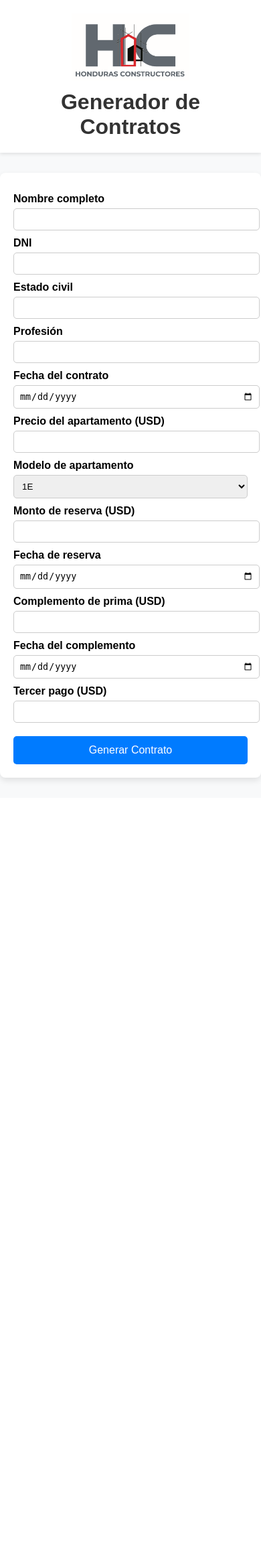
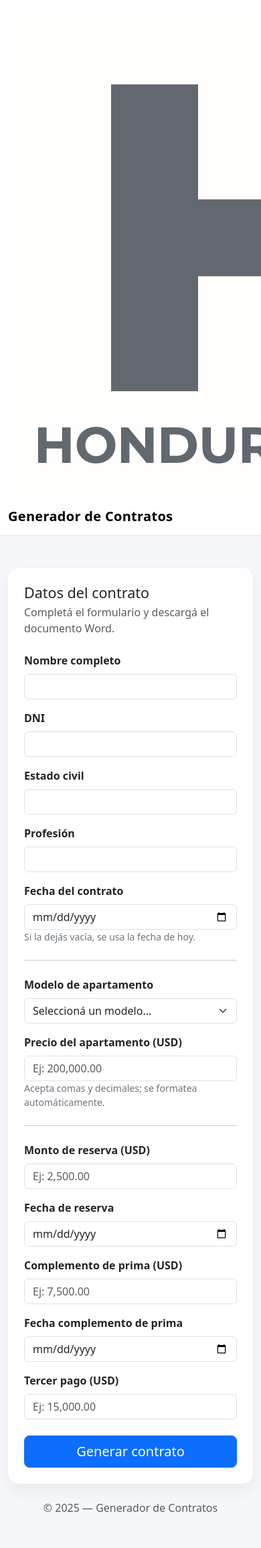
Before and after one commit to Mlopez1980/generador-contrato, a Flask app: page / in a window 390 px wide; the page is wider, and only the part inside the window is pictured. Shown: that part at 67% size. Before the commit the page ends 1168 px from the top of that part, so only its background shows below. Run offline with Flask 3, Linux system fonts and the light colour scheme.

Commit message:
Update formulario.html

```diff
--- a/templates/formulario.html
+++ b/templates/formulario.html
@@ -1,124 +1,163 @@
-<!DOCTYPE html>
-<html lang="es">
+<!doctype html>
+<html lang="es" data-bs-theme="light">
 <head>
-    <meta charset="UTF-8">
-    <meta name="viewport" content="width=device-width, initial-scale=1.0">
+  <meta charset="utf-8" />
+  <meta name="viewport" content="width=device-width, initial-scale=1" />
   <title>Generador de Contratos</title>
+  <!-- Bootstrap 5 -->
+  <link href="https://cdn.jsdelivr.net/npm/bootstrap@5.3.3/dist/css/bootstrap.min.css" rel="stylesheet">
   <style>
-        body {
-            font-family: Arial, sans-serif;
-            background-color: #f8f9fa;
-            margin: 0;
-            padding: 0;
-        }
-        header {
-            text-align: center;
-            padding: 20px;
-            background-color: white;
-            box-shadow: 0px 2px 5px rgba(0,0,0,0.1);
-        }
-        header img {
-            max-height: 100px;
-        }
-        header h1 {
-            margin: 10px 0 0 0;
-            color: #333;
-        }
-        form {
-            max-width: 700px;
-            margin: 30px auto;
-            background: white;
-            padding: 20px;
-            border-radius: 8px;
-            box-shadow: 0px 4px 10px rgba(0,0,0,0.1);
-        }
-        label {
-            display: block;
-            margin-top: 10px;
-            font-weight: bold;
-        }
-        input, select {
-            width: 100%;
-            padding: 8px;
-            margin-top: 5px;
-            border-radius: 5px;
-            border: 1px solid #ccc;
-        }
-        .btn {
-            display: block;
-            width: 100%;
-            background-color: #007BFF;
-            color: white;
-            border: none;
-            padding: 12px;
-            margin-top: 20px;
-            cursor: pointer;
-            border-radius: 5px;
-            font-size: 16px;
-        }
-        .btn:hover {
-            background-color: #0056b3;
-        }
-        option:disabled {
-            background-color: #ccc;
-            color: white;
-        }
+    body { background: #f6f7fb; }
+    .brand { font-weight: 700; letter-spacing: .3px; }
+    .card { border: none; border-radius: 1rem; box-shadow: 0 10px 25px rgba(0,0,0,.06); }
+    .form-label { font-weight: 600; }
+    .helper { font-size: .875rem; color: #6c757d; }
+    option[disabled] { color: #6c757d !important; }
+    header img { max-height: 64px; }
   </style>
 </head>
 <body>
+  <!-- Header -->
+  <nav class="navbar navbar-expand-lg bg-white border-bottom sticky-top">
+    <div class="container d-flex align-items-center gap-3">
+      <img src="{{ url_for('static', filename='logo.png') }}" alt="Logo" />
+      <a class="navbar-brand brand" href="#">Generador de Contratos</a>
+    </div>
+  </nav>
 
-<header>
-    <img src="{{ url_for('static', filename='logo.png') }}" alt="Logo Empresa">
-    <h1>Generador de Contratos</h1>
-</header>
+  <!-- Main -->
+  <div class="container py-5">
+    <div class="row justify-content-center">
+      <div class="col-lg-9 col-xl-8">
+        <div class="card">
+          <div class="card-body p-4 p-sm-5">
+            <h1 class="h4 mb-1">Datos del contrato</h1>
+            <p class="text-muted mb-4">Completá el formulario y descargá el documento Word.</p>
 
-<form method="POST" action="/">
-    <label>Nombre completo</label>
-    <input type="text" name="nombre" required>
+            <form method="post" novalidate class="needs-validation" id="form-contrato">
 
-    <label>DNI</label>
-    <input type="text" name="dni" required>
+              <!-- Datos del cliente -->
+              <div class="row g-3">
+                <div class="col-md-8">
+                  <label class="form-label" for="nombre">Nombre completo</label>
+                  <input class="form-control" id="nombre" name="nombre" type="text" required>
+                  <div class="invalid-feedback">Ingresá el nombre completo.</div>
+                </div>
 
-    <label>Estado civil</label>
-    <input type="text" name="estado_civil" required>
+                <div class="col-md-4">
+                  <label class="form-label" for="dni">DNI</label>
+                  <input class="form-control" id="dni" name="dni" type="text" required>
+                  <div class="invalid-feedback">Ingresá el DNI.</div>
+                </div>
 
-    <label>Profesión</label>
-    <input type="text" name="profesion" required>
+                <div class="col-md-6">
+                  <label class="form-label" for="estado_civil">Estado civil</label>
+                  <input class="form-control" id="estado_civil" name="estado_civil" type="text" required>
+                  <div class="invalid-feedback">Ingresá el estado civil.</div>
+                </div>
 
-    <label>Fecha del contrato</label>
-    <input type="date" name="fecha">
+                <div class="col-md-6">
+                  <label class="form-label" for="profesion">Profesión</label>
+                  <input class="form-control" id="profesion" name="profesion" type="text" required>
+                  <div class="invalid-feedback">Ingresá la profesión.</div>
+                </div>
 
-    <label>Precio del apartamento (USD)</label>
-    <input type="text" name="precio" required>
+                <div class="col-md-4">
+                  <label class="form-label" for="fecha">Fecha del contrato</label>
+                  <input class="form-control" id="fecha" name="fecha" type="date">
+                  <div class="helper">Si la dejás vacía, se usa la fecha de hoy.</div>
+                </div>
+              </div>
 
-    <label>Modelo de apartamento</label>
-    <select name="modelo" required>
-        {% for modelo in modelos_todos %}
-            {% if modelo in no_disponibles %}
-                <option value="{{ modelo }}" disabled>{{ modelo }} (Vendido)</option>
+              <hr class="my-4">
+
+              <!-- Propiedad -->
+              <div class="row g-3">
+                <div class="col-md-6">
+                  <label class="form-label" for="modelo">Modelo de apartamento</label>
+                  <select class="form-select" id="modelo" name="modelo" required>
+                    <option value="" selected disabled>Seleccioná un modelo…</option>
+                    {% for m in modelos_todos %}
+                      {% if m in no_disponibles %}
+                        <option value="{{ m }}" disabled style="color:#6c757d">{{ m }} (VENDIDO)</option>
                       {% else %}
-                <option value="{{ modelo }}">{{ modelo }}</option>
+                        <option value="{{ m }}">{{ m }}</option>
                       {% endif %}
                     {% endfor %}
                   </select>
+                  <div class="invalid-feedback">Seleccioná un modelo.</div>
+                </div>
 
-    <label>Monto de reserva (USD)</label>
-    <input type="text" name="monto_reserva" required>
+                <div class="col-md-6">
+                  <label class="form-label" for="precio">Precio del apartamento (USD)</label>
+                  <input class="form-control" id="precio" name="precio" type="text" inputmode="decimal" placeholder="Ej: 200,000.00" required>
+                  <div class="helper">Acepta comas y decimales; se formatea automáticamente.</div>
+                  <div class="invalid-feedback">Ingresá el precio.</div>
+                </div>
+              </div>
 
-    <label>Fecha de reserva</label>
-    <input type="date" name="fecha_reserva" required>
+              <hr class="my-4">
 
-    <label>Complemento de prima (USD)</label>
-    <input type="text" name="complemento_prima" required>
+              <!-- Pagos -->
+              <div class="row g-3">
+                <div class="col-md-6">
+                  <label class="form-label" for="monto_reserva">Monto de reserva (USD)</label>
+                  <input class="form-control" id="monto_reserva" name="monto_reserva" type="text" inputmode="decimal" placeholder="Ej: 2,500.00" required>
+                  <div class="invalid-feedback">Ingresá el monto de reserva.</div>
+                </div>
 
-    <label>Fecha del complemento</label>
-    <input type="date" name="fecha_complemento" required>
+                <div class="col-md-6">
+                  <label class="form-label" for="fecha_reserva">Fecha de reserva</label>
+                  <input class="form-control" id="fecha_reserva" name="fecha_reserva" type="date">
+                </div>
 
-    <label>Tercer pago (USD)</label>
-    <input type="text" name="tercer_pago" required>
+                <div class="col-md-6">
+                  <label class="form-label" for="complemento_prima">Complemento de prima (USD)</label>
+                  <input class="form-control" id="complemento_prima" name="complemento_prima" type="text" inputmode="decimal" placeholder="Ej: 7,500.00" required>
+                  <div class="invalid-feedback">Ingresá el complemento de prima.</div>
+                </div>
 
-    <button type="submit" class="btn">Generar Contrato</button>
+                <div class="col-md-6">
+                  <label class="form-label" for="fecha_complemento">Fecha complemento de prima</label>
+                  <input class="form-control" id="fecha_complemento" name="fecha_complemento" type="date">
+                </div>
+
+                <div class="col-md-6">
+                  <label class="form-label" for="tercer_pago">Tercer pago (USD)</label>
+                  <input class="form-control" id="tercer_pago" name="tercer_pago" type="text" inputmode="decimal" placeholder="Ej: 15,000.00" required>
+                  <div class="invalid-feedback">Ingresá el tercer pago.</div>
+                </div>
+              </div>
+
+              <div class="d-grid mt-4">
+                <button class="btn btn-primary btn-lg" type="submit">Generar contrato</button>
+              </div>
             </form>
 
+          </div>
+        </div>
+
+        <p class="text-center text-muted mt-4 mb-0">
+          © 2025 — Generador de Contratos
+        </p>
+      </div>
+    </div>
+  </div>
+
+  <!-- Bootstrap JS (validaciones simples) -->
+  <script src="https://cdn.jsdelivr.net/npm/bootstrap@5.3.3/dist/js/bootstrap.bundle.min.js"></script>
+  <script>
+    // Validación nativa Bootstrap
+    (() => {
+      const form = document.getElementById('form-contrato');
+      form.addEventListener('submit', (e) => {
+        if (!form.checkValidity()) {
+          e.preventDefault();
+          e.stopPropagation();
+        }
+        form.classList.add('was-validated');
+      });
+    })();
+  </script>
 </body>
 </html>
```
Lines whose indentation alone changed are shown as unchanged.
